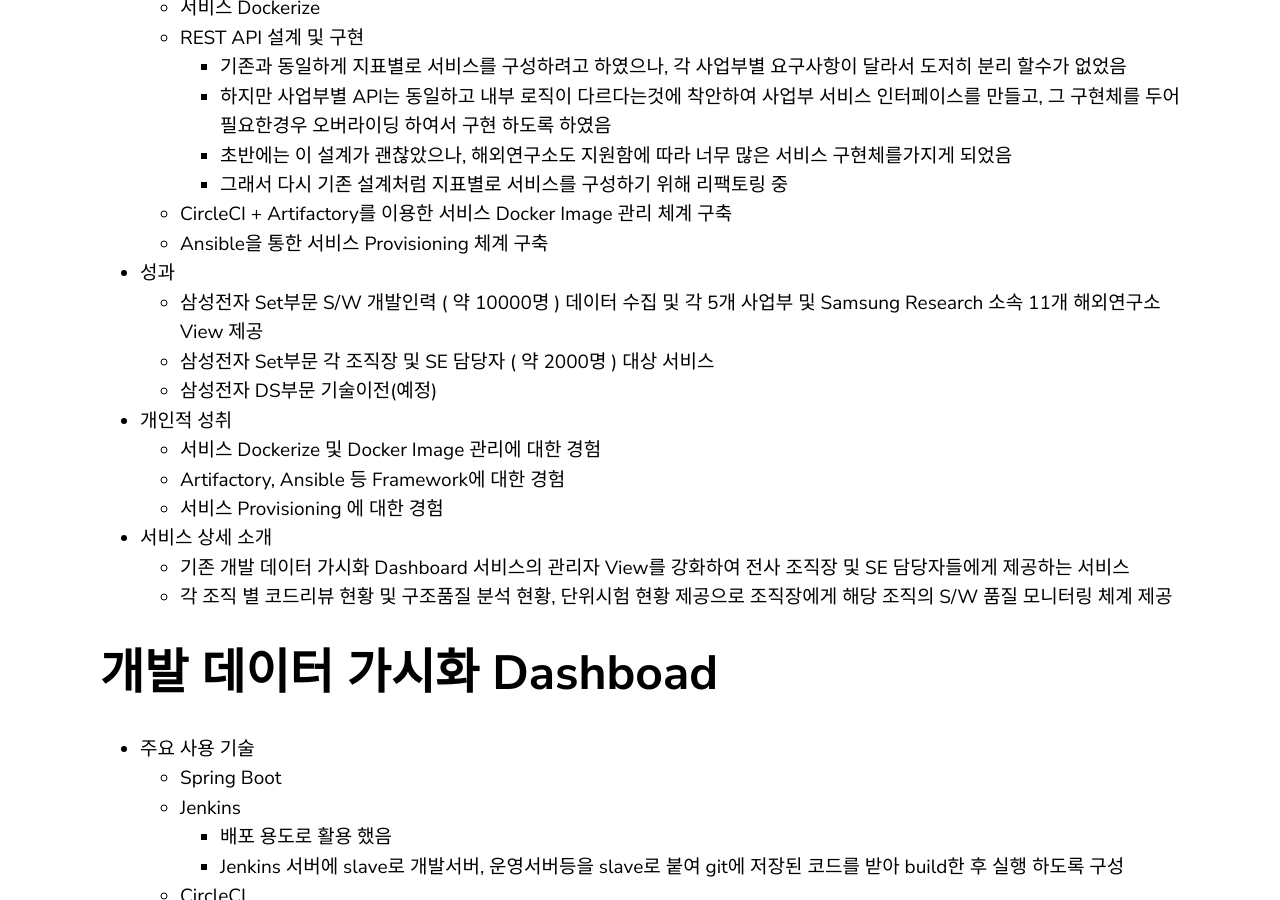
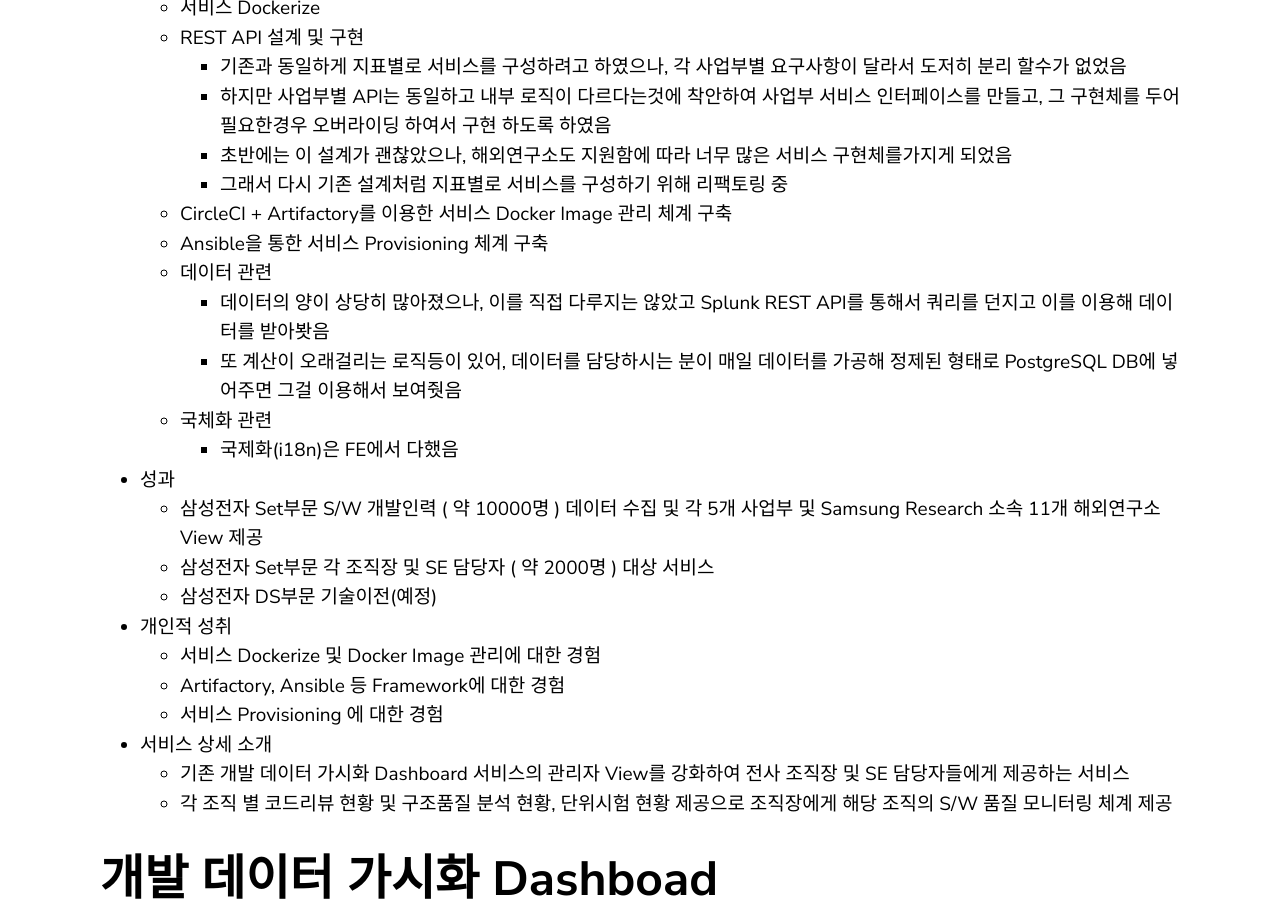
Before and after one commit to yoowonyoung/yoowonyoung.github.io, a Jekyll site: the page built from _posts/2020-08-25-Interview-04.md, in a window 1280 px wide and 900 px high, scrolled down 4212 px. Built offline with Jekyll 4.4.1, drawn with Linux system fonts in a browser that asks for light colours; comment, search, counter and statistics services are not loaded; some of the changed text lies outside the part shown.

Commit message:
Update 2020-08-25-Interview-04.md

```diff
--- a/_posts/2020-08-25-Interview-04.md
+++ b/_posts/2020-08-25-Interview-04.md
@@ -131,6 +131,11 @@
 
     * CircleCI + Artifactory를 이용한 서비스 Docker Image 관리 체계 구축
     * Ansible을 통한 서비스 Provisioning 체계 구축
+    * 데이터 관련
+        + 데이터의 양이 상당히 많아졌으나, 이를 직접 다루지는 않았고 Splunk REST API를 통해서 쿼리를 던지고 이를 이용해 데이터를 받아봣음
+        + 또 계산이 오래걸리는 로직등이 있어, 데이터를 담당하시는 분이 매일 데이터를 가공해 정제된 형태로 PostgreSQL DB에 넣어주면 그걸 이용해서 보여줫음
+    * 국체화 관련
+        + 국제화(i18n)은 FE에서 다했음
 
 - 성과
     * 삼성전자 Set부문 S/W 개발인력 ( 약 10000명 ) 데이터 수집 및 각 5개 사업부 및 Samsung Research 소속 11개 해외연구소 View 제공
@@ -206,6 +211,7 @@
 
 - 성과
     * Samsung Research S/W 개발인력 ( 약 1000명 ) 대상 서비스 제공
+    * TPS는 따로 측정하진 않았고 일별 Unique User Count 정도만 셋는데, 한 50~100명...
     * Samsung Research 19년 31개 과제 159개 Release 품질 View 제공 및 Release의 품질 Monitoring 도구로 활용
     * Samsung Research 소속 8개 팀 조직별 View제공 및 임원 주간회의 시 자료로 활용
 
```
